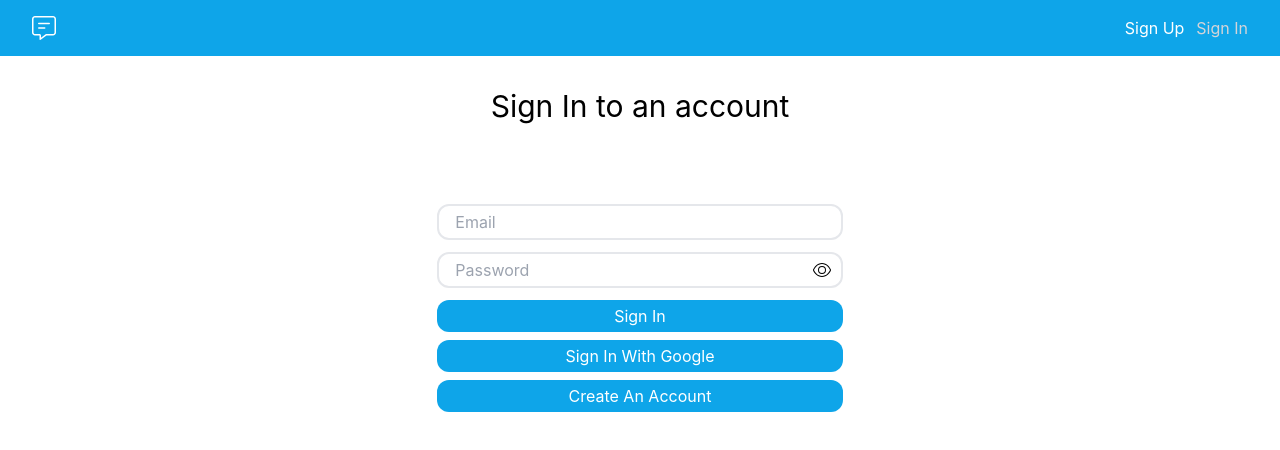
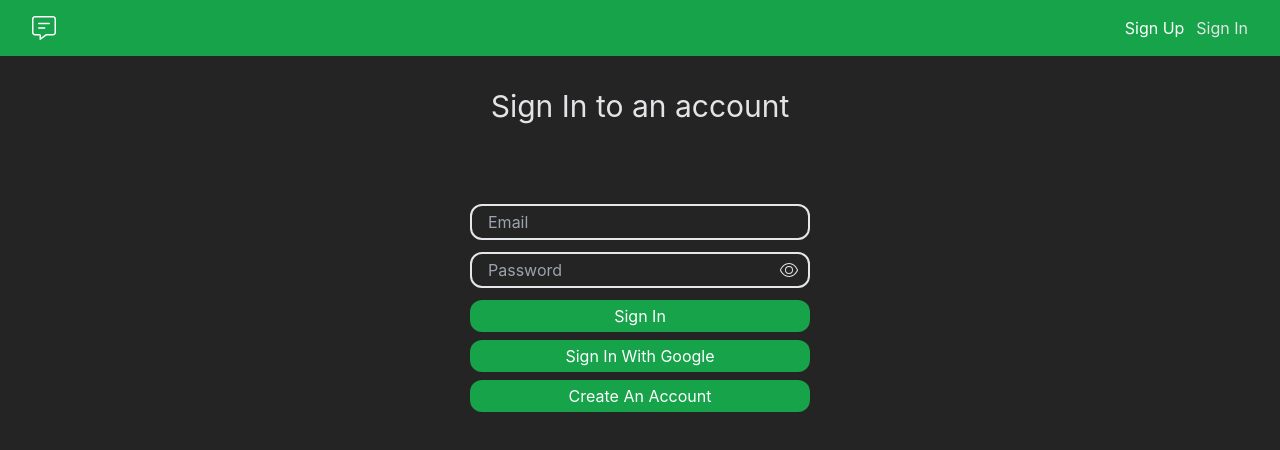
Before and after one commit to MMaakkss/vue-messenger, a Vue app: page /login in a window 1280 px wide. Shown: the top 450 px of the page. Built offline with nearby package versions, Linux system fonts and the light colour scheme; no server answers.

Commit message:
fixes, redesigned

```diff
--- a/src/App.vue
+++ b/src/App.vue
@@ -1,5 +1,5 @@
 <template>
-	<header class="h-14 fixed top-0 left-0 right-0 bg-sky-500 z-40">
+	<header class="h-14 fixed top-0 left-0 right-0 bg-green-600 z-40">
 		<div class="container flex items-center justify-between h-full">
 			<router-link class="text-2xl logo fill-white" to="/">
 				<svg xmlns="http://www.w3.org/2000/svg" height="1em" viewBox="0 0 512 512"><path d="M192 416c0-17.7-14.3-32-32-32H64c-17.7 0-32-14.3-32-32V64c0-17.7 14.3-32 32-32H448c17.7 0 32 14.3 32 32V352c0 17.7-14.3 32-32 32H309.3c-6.9 0-13.7 2.2-19.2 6.4L192 464V416zM64 0C28.7 0 0 28.7 0 64V352c0 35.3 28.7 64 64 64h64 32v32 48c0 6.1 3.4 11.6 8.8 14.3s11.9 2.1 16.8-1.5L309.3 416H448c35.3 0 64-28.7 64-64V64c0-35.3-28.7-64-64-64H64zm80 144c-8.8 0-16 7.2-16 16s7.2 16 16 16H368c8.8 0 16-7.2 16-16s-7.2-16-16-16H144zm0 96c-8.8 0-16 7.2-16 16s7.2 16 16 16H272c8.8 0 16-7.2 16-16s-7.2-16-16-16H144z"/></svg>
@@ -11,7 +11,10 @@
 				</template>
 				<template v-else>
 					<div class="">{{ userName }}</div>
-					<div class="link" @click="handleSignOut">Sign Out</div>
+					<div class="link fill-white flex gap-1.5 items-center hover:fill-zinc-200" @click="handleSignOut">
+						Sign Out
+						<svg xmlns="http://www.w3.org/2000/svg" height="1em" viewBox="0 0 512 512"><path d="M505 273c9.4-9.4 9.4-24.6 0-33.9L377 111c-9.4-9.4-24.6-9.4-33.9 0s-9.4 24.6 0 33.9l87 87L184 232c-13.3 0-24 10.7-24 24s10.7 24 24 24l246.1 0-87 87c-9.4 9.4-9.4 24.6 0 33.9s24.6 9.4 33.9 0L505 273zM168 80c13.3 0 24-10.7 24-24s-10.7-24-24-24L88 32C39.4 32 0 71.4 0 120L0 392c0 48.6 39.4 88 88 88l80 0c13.3 0 24-10.7 24-24s-10.7-24-24-24l-80 0c-22.1 0-40-17.9-40-40l0-272c0-22.1 17.9-40 40-40l80 0z"/></svg>
+					</div>
 				</template>
 			</div>
 		</div>
@@ -53,7 +56,7 @@ const handleSignOut = () => {
 
 <style scoped>
 .router-link-active {
-	@apply text-zinc-300 cursor-default
+	@apply text-zinc-200 cursor-default
 }
 
 .logo {
--- /dev/null
+++ b/src/Composables/dateOutput.js
@@ -0,0 +1,16 @@
+export const dateOutput = (date) => {
+	const currentDate = new Date();
+	const chatDate = new Date(date);
+
+	if (currentDate.toDateString() === chatDate.toDateString()) {
+		const minutes = String(chatDate.getMinutes()).length < 2 ? "0" + chatDate.getMinutes() : chatDate.getMinutes();
+		return chatDate.getHours() + ":" + minutes;
+	} else if (chatDate.getFullYear() === currentDate.getFullYear()) {
+		return chatDate.toLocaleString([], {
+			month: "numeric", day: "numeric",
+			hour: "numeric", minute: "numeric",
+		})
+	} else {
+		return chatDate.toLocaleString([], { timeStyle: "short", dateStyle: "short" } );
+	}
+};
--- a/src/style.css
+++ b/src/style.css
@@ -14,6 +14,11 @@
 	padding: 2rem;
 }
 
+body {
+	background-color: #242424;
+	@apply text-zinc-900;
+}
+
 .container {
 	max-width: 1280px;
 	margin: 0 auto;
@@ -21,30 +26,43 @@
 }
 
 .btn {
-	@apply bg-sky-500 text-white text-center cursor-pointer hover:bg-sky-400 transition py-1 px-3 rounded-xl;
+	@apply bg-green-600 text-white text-center cursor-pointer hover:bg-emerald-500 transition py-1 px-3 rounded-xl;
 }
 
 .btn.disabled {
-	@apply hover:bg-sky-500 cursor-auto;
+	@apply hover:bg-green-600 cursor-auto;
 }
 
 .link {
-    @apply hover:text-zinc-300 cursor-pointer transition;
+	@apply hover:text-zinc-200 cursor-pointer transition;
 }
 
 .error-message {
-	@apply text-red-500 text-sm;
+	@apply text-red-500 text-sm mt-0.5 ml-2.5;
 }
 
 input {
-	@apply w-full border-2 rounded-xl py-1 px-4;
+	@apply w-full border-2 rounded-xl py-1 px-4 text-zinc-200 focus:outline-0;
+	background-color: #242424;
+}
+
+input.error {
+	@apply border-red-500;
 }
 
 .modal-enter-active,
 .modal-leave-active {
-    transition: all 0.2s ease;
+	transition: all 0.2s ease;
 }
+
 .modal-enter-from,
 .modal-leave-to {
-    opacity: 0;
+	opacity: 0;
 }
+
+
+@media (max-width: 475px) {
+    #app {
+        padding: 2rem 0.5rem;
+    }
+}
--- a/src/views/Login.vue
+++ b/src/views/Login.vue
@@ -1,25 +1,31 @@
 <template>
-	<h1 class="text-center text-3xl">Sign In to an account</h1>
-	<div class="form w-1/3 mt-20 mx-auto">
-		<input class="block" type="text" placeholder="Email" v-model="email" />
+	<h1 class="text-center text-zinc-200 text-3xl">Sign In to an account</h1>
+
+	<div class="form max-w-[340px] mt-20 mx-auto">
+		<input
+				class="block"
+				type="text"
+				placeholder="Email"
+				:class="{ error: invalidEmail }"
+				v-model="email"
+		/>
 		<div class="error-message" v-show="invalidEmail">Invalid e-mail</div>
 		<div class="pass mt-3 relative">
-			<div class="absolute cursor-pointer top-2/4 -translate-y-2/4 right-3" @click="showPassword = !showPassword">
-				<svg v-if="!showPassword" xmlns="http://www.w3.org/2000/svg" height="1em" viewBox="0 0 576 512">
-					<path
-						d="M117.2 136C160.3 96 217.6 64 288 64s127.7 32 170.8 72c43.1 40 71.9 88 85.2 120c-13.3 32-42.1 80-85.2 120c-43.1 40-100.4 72-170.8 72s-127.7-32-170.8-72C74.1 336 45.3 288 32 256c13.3-32 42.1-80 85.2-120zM288 32c-80.8 0-145.5 36.8-192.6 80.6C48.6 156 17.3 208 2.5 243.7c-3.3 7.9-3.3 16.7 0 24.6C17.3 304 48.6 356 95.4 399.4C142.5 443.2 207.2 480 288 480s145.5-36.8 192.6-80.6c46.8-43.5 78.1-95.4 93-131.1c3.3-7.9 3.3-16.7 0-24.6c-14.9-35.7-46.2-87.7-93-131.1C433.5 68.8 368.8 32 288 32zM192 256a96 96 0 1 1 192 0 96 96 0 1 1 -192 0zm224 0a128 128 0 1 0 -256 0 128 128 0 1 0 256 0z"
-					/>
-				</svg>
-				<svg v-else xmlns="http://www.w3.org/2000/svg" height="1em" viewBox="0 0 640 512">
-					<path
-						d="M25.9 3.4C19-2 8.9-.8 3.4 6.1S-.8 23.1 6.1 28.6l608 480c6.9 5.5 17 4.3 22.5-2.6s4.3-17-2.6-22.5L25.9 3.4zM605.5 268.3c3.3-7.9 3.3-16.7 0-24.6c-14.9-35.7-46.2-87.7-93-131.1C465.5 68.8 400.8 32 320 32c-51.2 0-96 14.8-133.9 36.8l27.3 21.5C244.6 74.2 280.2 64 320 64c70.4 0 127.7 32 170.8 72c43.1 40 71.9 88 85.2 120c-9.2 22.1-25.9 52-49.5 81.5l25.1 19.8c25.6-32 43.7-64.4 53.9-89zM88.4 154.7c-25.6 32-43.7 64.4-53.9 89c-3.3 7.9-3.3 16.7 0 24.6c14.9 35.7 46.2 87.7 93 131.1C174.5 443.2 239.2 480 320 480c51.2 0 96-14.8 133.9-36.8l-27.3-21.5C395.4 437.8 359.8 448 320 448c-70.4 0-127.7-32-170.8-72C106.1 336 77.3 288 64 256c9.2-22.1 25.9-52 49.5-81.5L88.4 154.7zM320 384c16.7 0 32.7-3.2 47.4-9.1l-30.9-24.4c-5.4 .9-10.9 1.4-16.5 1.4c-51 0-92.8-39.8-95.8-90.1l-30.9-24.4c-.9 6-1.3 12.2-1.3 18.5c0 70.7 57.3 128 128 128zM448 256c0-70.7-57.3-128-128-128c-16.7 0-32.7 3.2-47.4 9.1l30.9 24.4c5.4-.9 10.9-1.4 16.5-1.4c51 0 92.8 39.8 95.8 90.1l30.9 24.4c.9-6 1.3-12.2 1.3-18.5z"
-					/>
-				</svg>
+			<div class="absolute cursor-pointer top-2/4 fill-zinc-200 -translate-y-2/4 right-3" @click="showPassword = !showPassword">
+				<svg v-if="!showPassword" xmlns="http://www.w3.org/2000/svg" height="1em" viewBox="0 0 576 512"><path d="M117.2 136C160.3 96 217.6 64 288 64s127.7 32 170.8 72c43.1 40 71.9 88 85.2 120c-13.3 32-42.1 80-85.2 120c-43.1 40-100.4 72-170.8 72s-127.7-32-170.8-72C74.1 336 45.3 288 32 256c13.3-32 42.1-80 85.2-120zM288 32c-80.8 0-145.5 36.8-192.6 80.6C48.6 156 17.3 208 2.5 243.7c-3.3 7.9-3.3 16.7 0 24.6C17.3 304 48.6 356 95.4 399.4C142.5 443.2 207.2 480 288 480s145.5-36.8 192.6-80.6c46.8-43.5 78.1-95.4 93-131.1c3.3-7.9 3.3-16.7 0-24.6c-14.9-35.7-46.2-87.7-93-131.1C433.5 68.8 368.8 32 288 32zM192 256a96 96 0 1 1 192 0 96 96 0 1 1 -192 0zm224 0a128 128 0 1 0 -256 0 128 128 0 1 0 256 0z"/></svg>
+				<svg v-else xmlns="http://www.w3.org/2000/svg" height="1em" viewBox="0 0 640 512"><path d="M25.9 3.4C19-2 8.9-.8 3.4 6.1S-.8 23.1 6.1 28.6l608 480c6.9 5.5 17 4.3 22.5-2.6s4.3-17-2.6-22.5L25.9 3.4zM605.5 268.3c3.3-7.9 3.3-16.7 0-24.6c-14.9-35.7-46.2-87.7-93-131.1C465.5 68.8 400.8 32 320 32c-51.2 0-96 14.8-133.9 36.8l27.3 21.5C244.6 74.2 280.2 64 320 64c70.4 0 127.7 32 170.8 72c43.1 40 71.9 88 85.2 120c-9.2 22.1-25.9 52-49.5 81.5l25.1 19.8c25.6-32 43.7-64.4 53.9-89zM88.4 154.7c-25.6 32-43.7 64.4-53.9 89c-3.3 7.9-3.3 16.7 0 24.6c14.9 35.7 46.2 87.7 93 131.1C174.5 443.2 239.2 480 320 480c51.2 0 96-14.8 133.9-36.8l-27.3-21.5C395.4 437.8 359.8 448 320 448c-70.4 0-127.7-32-170.8-72C106.1 336 77.3 288 64 256c9.2-22.1 25.9-52 49.5-81.5L88.4 154.7zM320 384c16.7 0 32.7-3.2 47.4-9.1l-30.9-24.4c-5.4 .9-10.9 1.4-16.5 1.4c-51 0-92.8-39.8-95.8-90.1l-30.9-24.4c-.9 6-1.3 12.2-1.3 18.5c0 70.7 57.3 128 128 128zM448 256c0-70.7-57.3-128-128-128c-16.7 0-32.7 3.2-47.4 9.1l30.9 24.4c5.4-.9 10.9-1.4 16.5-1.4c51 0 92.8 39.8 95.8 90.1l30.9 24.4c.9-6 1.3-12.2 1.3-18.5z"/></svg>
 			</div>
-			<input class="block" :type="showInputPassword" placeholder="Password" v-model="password" />
+			<input
+					class="block"
+					placeholder="Password"
+					:class="{ error: invalidPassword }"
+					:type="showInputPassword"
+					v-model="password"
+			/>
 		</div>
 		<div class="error-message" v-show="invalidPassword">Min length 6</div>
 		<div class="error-message">{{ errMessage }}</div>
+
 		<div
 				class="mt-3 mb-2 btn"
 				:class="{ disabled: isFormValid }"
--- a/src/views/Register.vue
+++ b/src/views/Register.vue
@@ -1,17 +1,31 @@
 <template>
-	<h1 class="text-center text-3xl">Create an account</h1>
-	<div class="form w-1/3 mt-20 mx-auto">
+	<h1 class="text-center text-zinc-200 text-3xl">Create an account</h1>
+
+	<div class="form max-w-[340px] mt-20 mx-auto">
 		<input class="block" type="text" placeholder="Name" v-model="name" />
-		<input class="block mt-3" type="text" placeholder="Email" v-model="email" />
+		<input
+				class="block mt-3"
+				type="text"
+				placeholder="Email"
+				:class="{ error: invalidEmail }"
+				v-model="email"
+		/>
 		<div class="error-message" v-show="invalidEmail">Invalid e-mail</div>
 		<div class="pass relative mt-3">
-			<div class="absolute cursor-pointer top-2/4 -translate-y-2/4 right-3" @click="showPassword = !showPassword">
+			<div class="absolute fill-zinc-200 cursor-pointer top-2/4 -translate-y-2/4 right-3" @click="showPassword = !showPassword">
 				<svg v-if="!showPassword" xmlns="http://www.w3.org/2000/svg" height="1em" viewBox="0 0 576 512"><path d="M117.2 136C160.3 96 217.6 64 288 64s127.7 32 170.8 72c43.1 40 71.9 88 85.2 120c-13.3 32-42.1 80-85.2 120c-43.1 40-100.4 72-170.8 72s-127.7-32-170.8-72C74.1 336 45.3 288 32 256c13.3-32 42.1-80 85.2-120zM288 32c-80.8 0-145.5 36.8-192.6 80.6C48.6 156 17.3 208 2.5 243.7c-3.3 7.9-3.3 16.7 0 24.6C17.3 304 48.6 356 95.4 399.4C142.5 443.2 207.2 480 288 480s145.5-36.8 192.6-80.6c46.8-43.5 78.1-95.4 93-131.1c3.3-7.9 3.3-16.7 0-24.6c-14.9-35.7-46.2-87.7-93-131.1C433.5 68.8 368.8 32 288 32zM192 256a96 96 0 1 1 192 0 96 96 0 1 1 -192 0zm224 0a128 128 0 1 0 -256 0 128 128 0 1 0 256 0z"/></svg>
 				<svg v-else xmlns="http://www.w3.org/2000/svg" height="1em" viewBox="0 0 640 512"><path d="M25.9 3.4C19-2 8.9-.8 3.4 6.1S-.8 23.1 6.1 28.6l608 480c6.9 5.5 17 4.3 22.5-2.6s4.3-17-2.6-22.5L25.9 3.4zM605.5 268.3c3.3-7.9 3.3-16.7 0-24.6c-14.9-35.7-46.2-87.7-93-131.1C465.5 68.8 400.8 32 320 32c-51.2 0-96 14.8-133.9 36.8l27.3 21.5C244.6 74.2 280.2 64 320 64c70.4 0 127.7 32 170.8 72c43.1 40 71.9 88 85.2 120c-9.2 22.1-25.9 52-49.5 81.5l25.1 19.8c25.6-32 43.7-64.4 53.9-89zM88.4 154.7c-25.6 32-43.7 64.4-53.9 89c-3.3 7.9-3.3 16.7 0 24.6c14.9 35.7 46.2 87.7 93 131.1C174.5 443.2 239.2 480 320 480c51.2 0 96-14.8 133.9-36.8l-27.3-21.5C395.4 437.8 359.8 448 320 448c-70.4 0-127.7-32-170.8-72C106.1 336 77.3 288 64 256c9.2-22.1 25.9-52 49.5-81.5L88.4 154.7zM320 384c16.7 0 32.7-3.2 47.4-9.1l-30.9-24.4c-5.4 .9-10.9 1.4-16.5 1.4c-51 0-92.8-39.8-95.8-90.1l-30.9-24.4c-.9 6-1.3 12.2-1.3 18.5c0 70.7 57.3 128 128 128zM448 256c0-70.7-57.3-128-128-128c-16.7 0-32.7 3.2-47.4 9.1l30.9 24.4c5.4-.9 10.9-1.4 16.5-1.4c51 0 92.8 39.8 95.8 90.1l30.9 24.4c.9-6 1.3-12.2 1.3-18.5z"/></svg>
 			</div>
-			<input class="block" :type="showInputPassword" placeholder="Password" v-model="password" />
+			<input
+					class="block"
+					placeholder="Password"
+					:type="showInputPassword"
+					:class="{ error: invalidPassword }"
+					v-model="password"
+			/>
 		</div>
 		<div class="error-message" v-show="invalidPassword">Min length 6</div>
+
 		<div class="mb-2 mt-3 btn" :class="{ disabled: isFormValid }" @click="createAccount">Create an account</div>
 		<div class="btn" @click="signInWithGoogle">Sign In With Google</div>
 	</div>
--- a/tailwind.config.js
+++ b/tailwind.config.js
@@ -1,7 +1,14 @@
 export default {
-	content: ['./index.html', './src/**/*.{vue,js,ts,jsx,tsx}'],
+	content: ["./index.html", "./src/**/*.{vue,js,ts,jsx,tsx}"],
 	theme: {
 		extend: {},
+		screens: {
+			sm: "360px",
+			md: "430px",
+			lg: "475px",
+			xl: "1280px",
+			"2xl": "1536px",
+		},
 	},
 	plugins: [],
-}
+};
```
Also changed, not shown: src/components/ChatBlock.vue (+27 -14 lines), src/views/Chat.vue (+63 -25 lines), src/views/ChatList.vue (+19 -11 lines), vercel.json (added).
